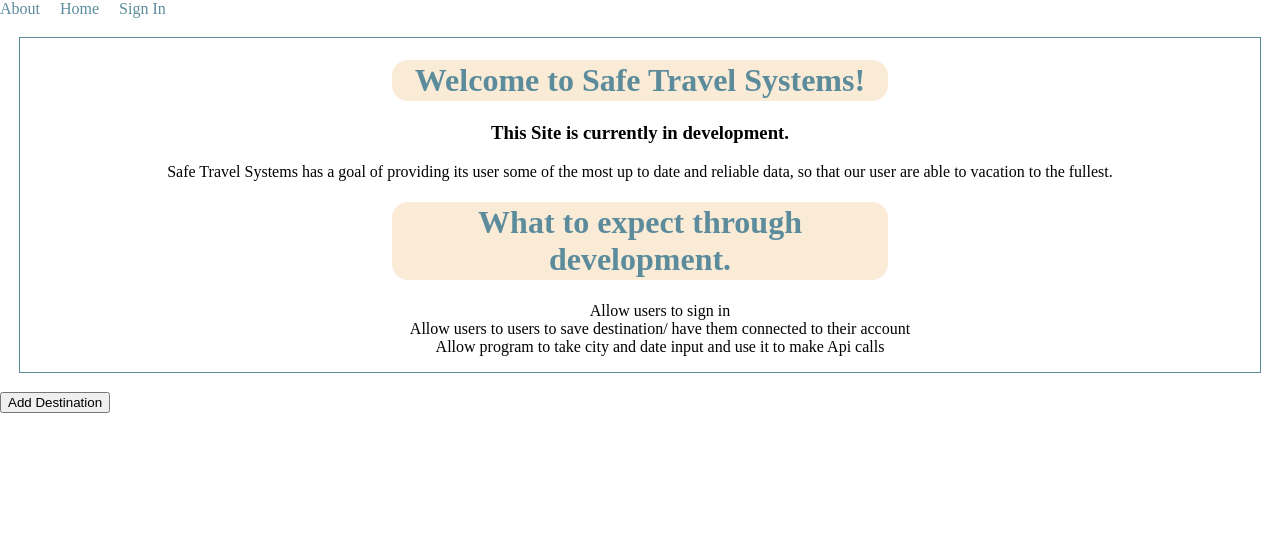
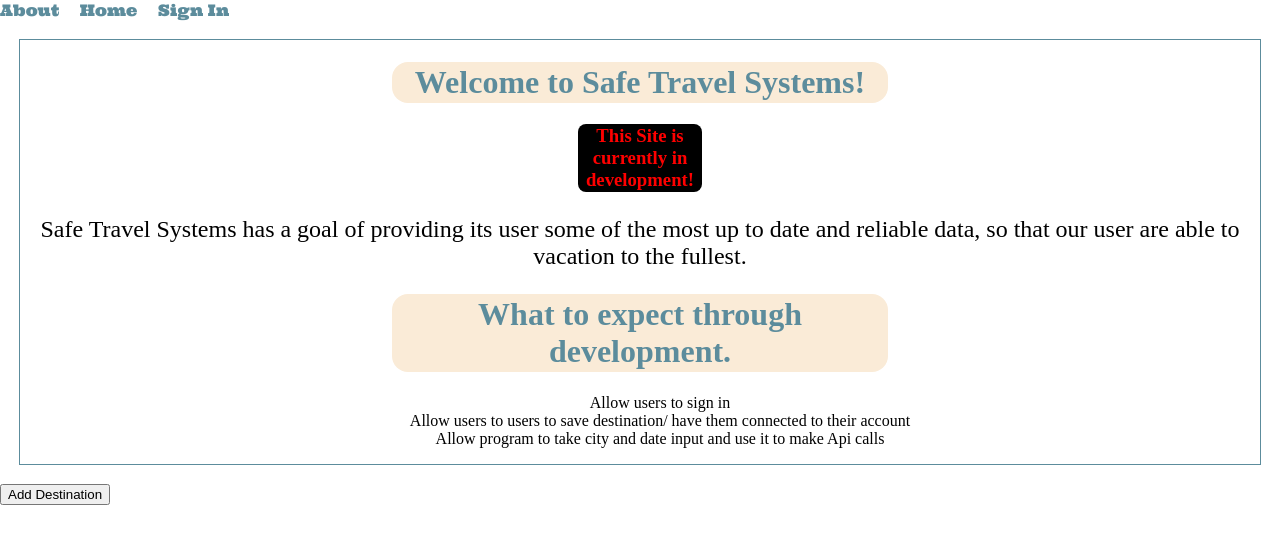
Before and after one commit to maxwellalvord/Safe-Travel-Systems, a Next.js app: page / in a window 1280 px wide. Shown: the top 544 px of the page. Built offline with nearby package versions, Linux system fonts and the light colour scheme.

Commit message:
add to about page

```diff
--- a/pages/MainPage.js
+++ b/pages/MainPage.js
@@ -7,7 +7,7 @@ export default function MainPage() {
     <React.Fragment>
       <div className="mainPage">
         <h1>Welcome to Safe Travel Systems!</h1>
-        <h3>This Site is currently in development.</h3>
+        <h3>This Site is currently in development!</h3>
         <div className="websiteInfo">
           <p>Safe Travel Systems has a goal of providing its user some of the most up to date and reliable data, so that our user are able to vacation to the fullest.</p>
         </div>
--- a/pages/_app.js
+++ b/pages/_app.js
@@ -3,6 +3,8 @@ import Header from './header'
 import React from 'react'
 import styled from 'styled-components';
 import '../styles/MainPage.css'
+import '../styles/header.css'
+
 
 const Head = styled.a`
 color: #5c8c9c;
--- a/pages/about.js
+++ b/pages/about.js
@@ -1,5 +1,22 @@
 export default function About() {
   return (
-    <h1>About</h1>
+    <div className="about">
+      <div className="aboutMe">
+        <h2>My name is Maxwell Alvord!</h2>
+        <h3>A little about me</h3>
+        <p>I </p>
+      </div>
+      <div className="aboutTitle">
+        <h1>About Safe Travel Systems</h1>
+      </div>
+      <div className="goal">
+        <div className="goalTitle">
+          <h2>The goal of Safe Travel Systems is to create a one stop shop for all information needed while on vacation</h2>
+        </div>
+        <div className="goalText">
+          <p>loren ipsum</p>
+        </div>
+      </div>
+    </div>
   )
 }
--- a/pages/header.js
+++ b/pages/header.js
@@ -5,9 +5,11 @@ export default function Header() {
 
   return (
     <>
-      <Link href='/about'><a>About</a></Link> &emsp;
-      <Link href='/'><a>Home</a></Link> &emsp;
-      <Link href='/signin'><a>Sign In</a></Link>
+      <div className='header'>
+        <Link href='/about'><a>About</a></Link> &emsp;
+        <Link href='/'><a>Home</a></Link> &emsp;
+        <Link href='/signin'><a>Sign In</a></Link>
+      </div>
     </>
   )
 }
--- a/styles/globals.css
+++ b/styles/globals.css
@@ -1,6 +1,7 @@
 /* @tailwind base;
 @tailwind components;
 @tailwind utilities; */
+
 
 html,
 body {
--- /dev/null
+++ b/styles/header.css
@@ -0,0 +1,5 @@
+@import url('https://fonts.googleapis.com/css2?family=Ultra&display=swap');
+
+.header {
+  font-family: "Ultra";
+}
--- a/styles/mainPage.css
+++ b/styles/mainPage.css
@@ -8,7 +8,7 @@
   list-style: none;
 }
 
-h1 {
+.mainPage h1 {
   border: 2px solid transparent;
   background-color: antiquewhite;
   border-radius: 1rem;
@@ -17,3 +17,16 @@ h1 {
   margin-right: 30%;
   text-align: center;
 }
+
+.mainPage h3 {
+  color: red ;
+  border: 1px solid transparent;
+  border-radius: 0.5rem;
+  background-color: black;
+  margin-left: 45%;
+  margin-right: 45%;
+}
+
+.websiteInfo {
+  font-size: x-large;
+}
```
